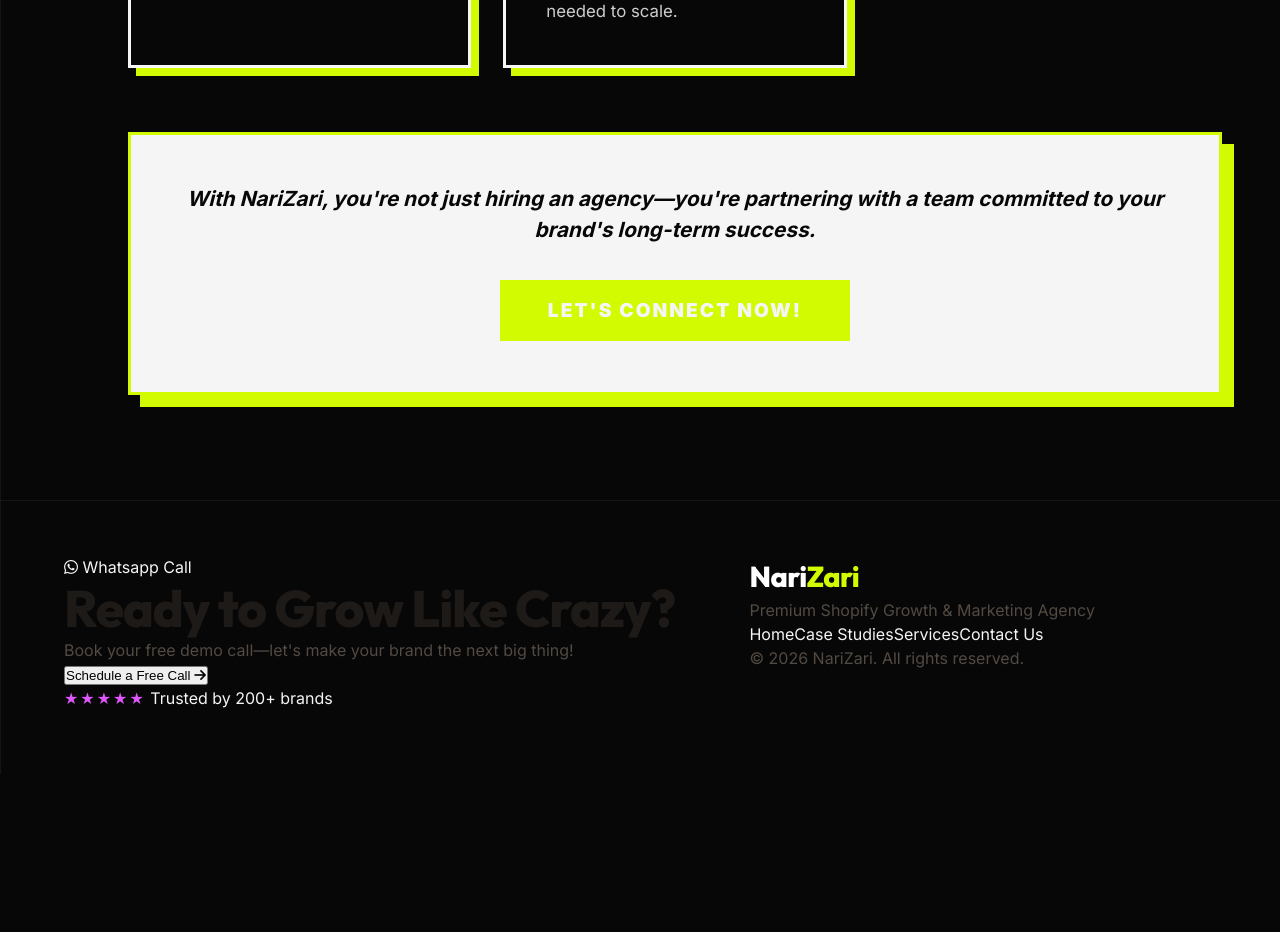
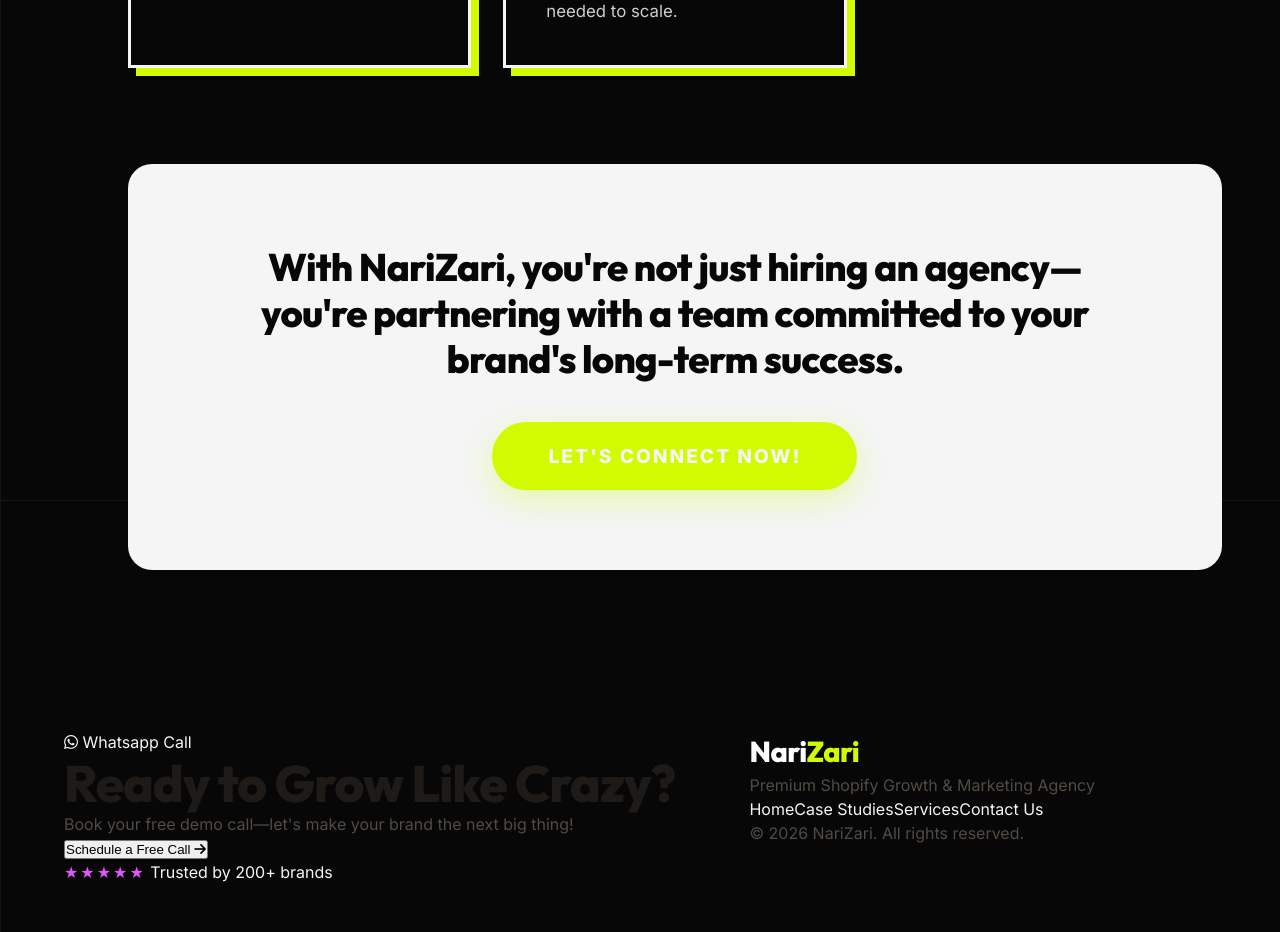
Before and after one commit to nihalkumar5/narizari_new, a Next.js app: page /shopify in a window 1280 px wide. Shown: the part 6700-7632 px from the top of the page. Before the commit the page ends 7474 px from the top, so only its background shows below. Built offline with nearby package versions, Linux system fonts and the light colour scheme; a web font is replaced by a local one.

Commit message:
Update why-choose footer to match clean white hero aesthetic

```diff
--- a/src/app/shopify/shopify.css
+++ b/src/app/shopify/shopify.css
@@ -1148,39 +1148,46 @@
 .why-choose-footer {
   text-align: center;
   background: var(--text-light);
-  padding: 3rem;
-  border-radius: 0px;
-  border: 3px solid var(--color-accent);
-  box-shadow: 12px 12px 0px var(--color-accent);
+  padding: 5rem 2rem;
+  border-radius: 24px;
+  border: none;
+  box-shadow: none;
+  margin-top: 2rem;
 }
 
 .why-choose-footer p {
-  font-size: 1.3rem;
+  font-family: var(--font-heading);
+  font-size: clamp(1.8rem, 3vw, 2.5rem);
   color: var(--bg-dark);
-  margin-bottom: 2rem;
-  font-style: italic;
-  font-weight: bold;
+  margin-bottom: 2.5rem;
+  font-style: normal;
+  font-weight: 800;
+  line-height: 1.2;
+  letter-spacing: -0.02em;
+  max-width: 900px;
+  margin-left: auto;
+  margin-right: auto;
 }
 
 .why-connect-btn {
   background: var(--color-accent);
   color: var(--bg-dark);
-  padding: 1rem 3rem;
-  font-weight: 900;
-  border: 3px solid var(--text-light);
-  border-radius: 0;
+  padding: 1.2rem 3.5rem;
+  font-weight: 800;
+  border: none;
+  border-radius: 50px;
   text-decoration: none;
   font-size: 1.2rem;
   text-transform: uppercase;
   letter-spacing: 2px;
   display: inline-block;
-  box-shadow: 6px 6px 0px var(--text-light);
-  transition: transform 0.2s, box-shadow 0.2s;
+  box-shadow: 0 10px 30px rgba(200, 255, 0, 0.3);
+  transition: transform 0.3s, box-shadow 0.3s;
 }
 
 .why-connect-btn:hover {
-  transform: translate(-4px, -4px);
-  box-shadow: 10px 10px 0px var(--text-light);
+  transform: translateY(-5px);
+  box-shadow: 0 15px 35px rgba(200, 255, 0, 0.4);
 }
 
 /* --- TESTIMONIAL SECTION --- */
```
